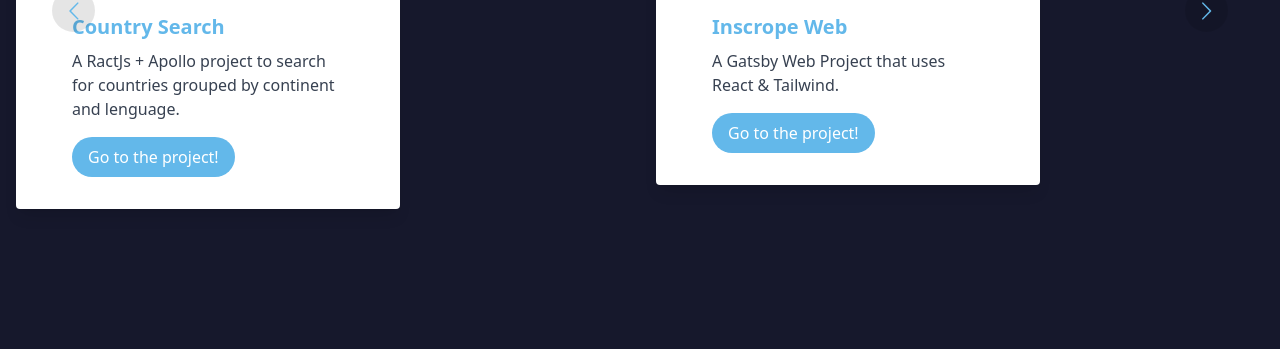
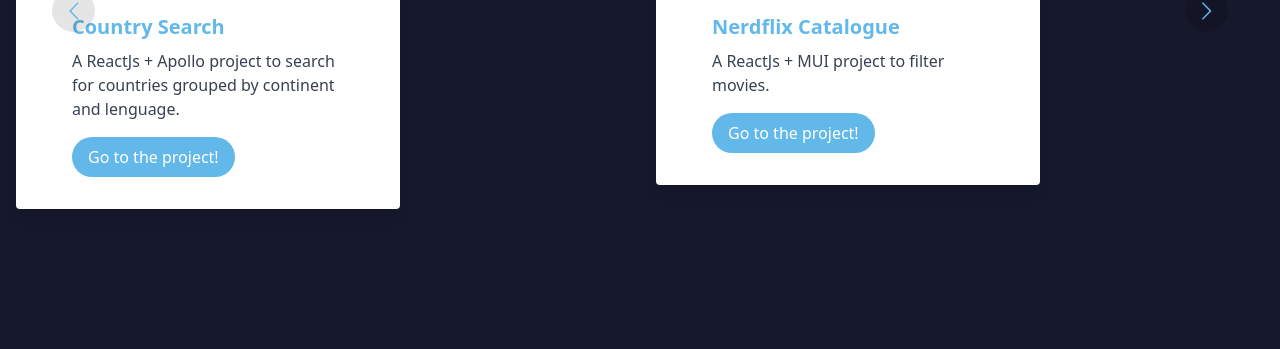
Before and after one commit to marcobertonati/portfolio-bertonati-marco, a Gatsby site: page / in a window 1280 px wide. Shown: the part 2455-2804 px from the top of the page. Built offline with nearby package versions, Linux system fonts and the light colour scheme; Gatsby itself is replaced by a stand-in of ours.

Commit message:
New project added

```diff
--- a/src/data/projects/projects.data.js
+++ b/src/data/projects/projects.data.js
@@ -1,10 +1,18 @@
 export const data = [
   {
     title: "Country Search",
-    description: "A RactJs + Apollo project to search for countries grouped by continent and lenguage.",
+    description:
+      "A ReactJs + Apollo project to search for countries grouped by continent and lenguage.",
     thumbnail:
       "https://image.architonic.com/img_pro2-4/153/6083/instabilelab-news-2018-world-map-01-b.jpg",
     link: "https://github.com/marcobertonati/kimchechallenge",
+  },
+  {
+    title: "Nerdflix Catalogue",
+    description: "A ReactJs + MUI project to filter movies.",
+    thumbnail:
+      "https://www.esnmurcia.org/sites/default/files/events/images/cine.jpg",
+    link: "https://github.com/marcobertonati/burnoutzero_bertonatimarco",
   },
   {
     title: "Inscrope Web",
```
